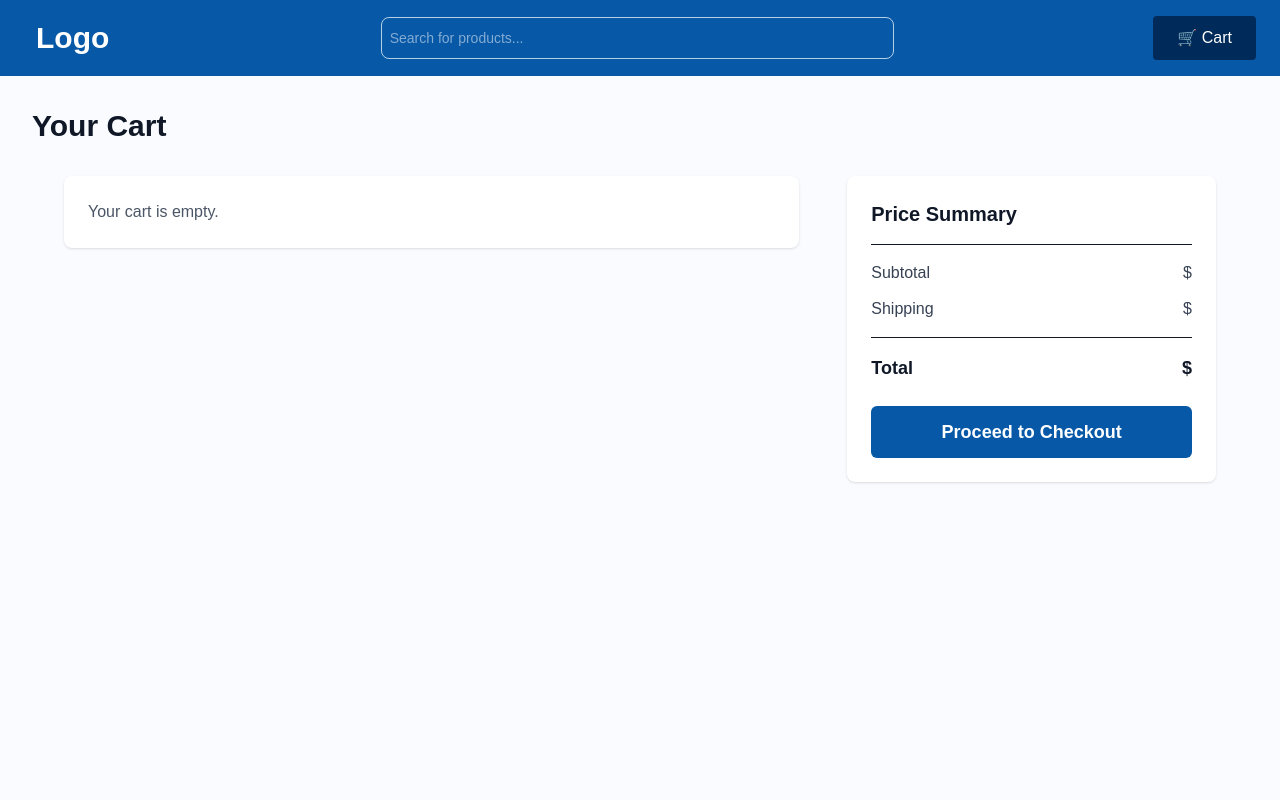
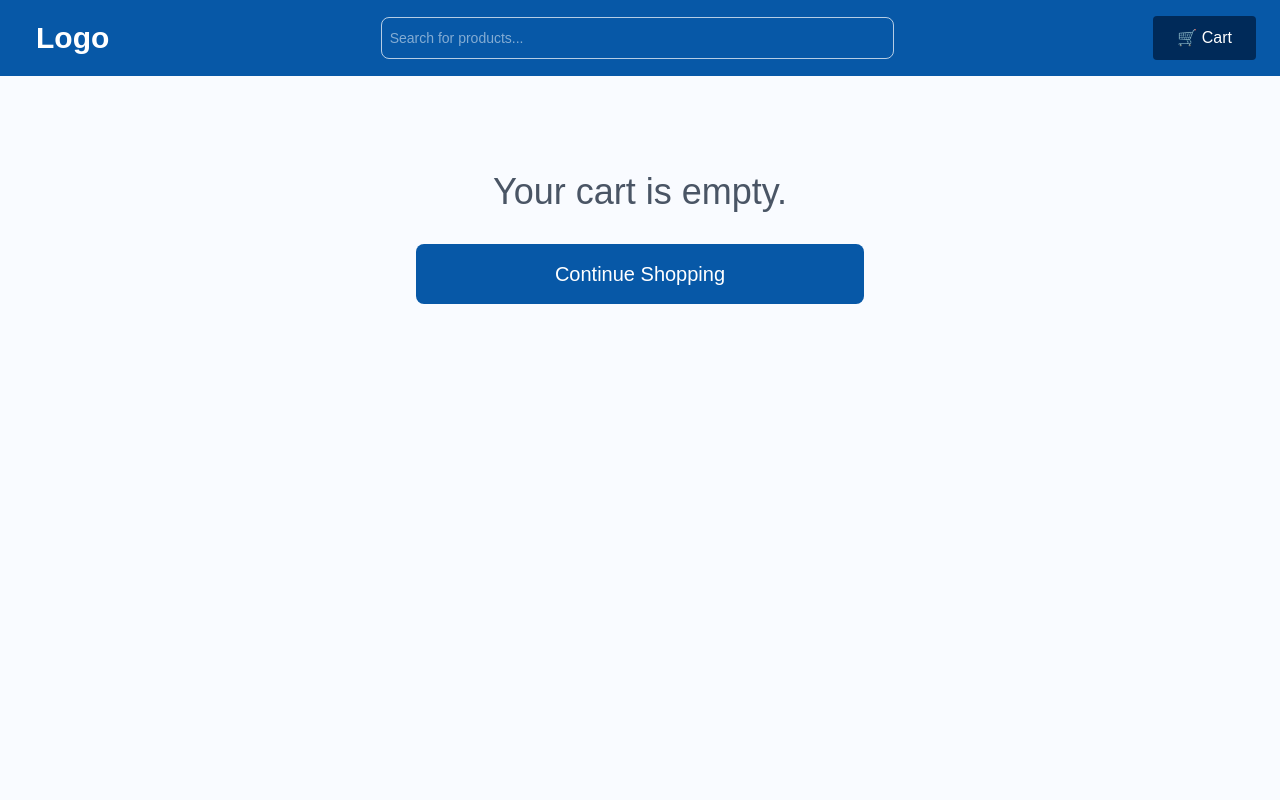
Before and after one commit to raaaghavv/ByteStore, a Next.js app: page /cart in a window 1280 px wide. Shown: the top 800 px of the page. Built offline with nearby package versions, Linux system fonts and the light colour scheme.

Commit message:
feat: import context values from useCart hook and show the cart page based on that

```diff
--- a/src/app/cart/page.js
+++ b/src/app/cart/page.js
@@ -1,27 +1,59 @@
 "use client";
+
+import Link from "next/link";
+import { useCart } from "../../context/CartContext";
 import { Trash2, Plus, Minus } from "lucide-react";
-const cartItems = [];
+import Image from "next/image";
+
 const CartPage = () => {
+  const { cartItems, updateQuantity, removeFromCart } = useCart();
+
+  // Calculate total price
+  const subtotal = cartItems.reduce(
+    (acc, item) => acc + item.price * item.quantity,
+    0
+  );
+
+  // By default shipping to free
+  let shipping = 0;
+
+  if (subtotal > 0 && subtotal <= 500) {
+    shipping = 40;
+  }
+  const total = subtotal + shipping;
+
   return (
     <main className="flex flex-col max-w-[1440px] min-h-screen mx-auto p-4 sm:p-6 lg:p-8">
-      <h1 className="text-3xl font-bold text-gray-900">Your Cart</h1>
-
-      <div className="flex p-4 sm:p-8 flex-col lg:flex-row gap-12 items-center lg:items-start">
-        {/* Cart Items List */}
-        <div className="w-full lg:flex-2/3 bg-white p-6 rounded-lg shadow-sm divide-y divide-gray-200">
       {cartItems.length === 0 ? (
-            <p className="text-gray-600">Your cart is empty.</p>
+        // --- Empty cart page ---
+        <div className="flex flex-col gap-8 text-center mt-16">
+          <p className="text-gray-600 text-4xl">Your cart is empty.</p>
+          <Link
+            href="/"
+            className="text-xl bg-brand hover:bg-accent rounded-lg py-4 text-white max-w-md mx-auto w-full"
+          >
+            Continue Shopping
+          </Link>
+        </div>
       ) : (
+        // Cart when items
         <>
+          <h1 className="text-3xl font-bold text-gray-900 mb-8">Your Cart</h1>
+          <div className="flex flex-col lg:flex-row gap-12 items-start">
+            {/* Cart list */}
+            <div className="w-full lg:w-2/3 bg-white p-6 rounded-lg shadow-sm">
+              <div className="divide-y divide-gray-200">
                 {cartItems.map((item) => (
                   <div
                     key={item.id}
                     className="flex flex-col sm:flex-row sm:justify-between gap-4 py-6"
                   >
-                  <div className="flex gap-5">
-                    <img
-                      src={item.image}
+                    <Link href={`/product/${item.id}`} className="flex gap-5">
+                      <Image
+                        src={item.images[0]}
                         alt={item.title}
+                        height={500}
+                        width={500}
                         className="w-24 h-24 object-cover rounded-md"
                       />
                       <div className="flex-1">
@@ -29,50 +61,68 @@ const CartPage = () => {
                           {item.title}
                         </h3>
                         <p className="text-lg font-medium text-gray-900 mt-1">
-                        $
+                          ${item.price.toFixed(2)}
                         </p>
                       </div>
-                  </div>
+                    </Link>
                     <div className="flex sm:flex-col sm:items-end justify-between gap-4">
-                    {/* Quantity Controls */}
+                      {/* Quantity control */}
                       <div className="flex items-center border border-gray-300 rounded-md">
-                      <button className="p-2 text-gray-600 hover:bg-gray-100 rounded-l-md">
+                        <button
+                          onClick={() =>
+                            updateQuantity(item.id, item.quantity - 1)
+                          }
+                          disabled={item.quantity <= 1}
+                          className="p-2 text-gray-600 hover:bg-gray-100 rounded-l-md disabled:opacity-50"
+                        >
                           <Minus size={16} />
                         </button>
-                      <span className="px-4 font-medium">{item.quantity}</span>
-                      <button className="p-2 text-gray-600 hover:bg-gray-100 rounded-r-md">
+                        <span className="px-4 font-medium">
+                          {item.quantity}
+                        </span>
+                        <button
+                          onClick={() =>
+                            updateQuantity(item.id, item.quantity + 1)
+                          }
+                          className="p-2 text-gray-600 hover:bg-gray-100 rounded-r-md"
+                        >
                           <Plus size={16} />
                         </button>
                       </div>
-                    {/* Remove Button */}
-                    <button className="text-red-500 hover:text-red-700 font-medium text-sm flex items-center gap-1">
+
+                      {/* Remove button */}
+                      <button
+                        onClick={() => removeFromCart(item.id)}
+                        className="text-red-500 hover:text-red-700 font-medium text-sm flex items-center gap-1"
+                      >
                         <Trash2 size={16} />
                         Remove
                       </button>
                     </div>
                   </div>
                 ))}
-            </>
-          )}
+              </div>
             </div>
 
-        {/* Price Summary */}
-        <div className="w-full lg:flex-1/3 bg-white p-6 rounded-lg shadow-sm">
+            {/* Price summary */}
+            <div className="w-full lg:w-1/3 bg-white p-6 rounded-lg shadow-sm">
               <h2 className="text-xl font-semibold text-gray-900 mb-4 border-b pb-4">
                 Price Summary
               </h2>
               <div className="space-y-3">
                 <div className="flex justify-between text-gray-700">
                   <span>Subtotal</span>
-              <span>$</span>
+                  <span>${subtotal.toFixed(2)}</span>
                 </div>
                 <div className="flex justify-between text-gray-700">
                   <span>Shipping</span>
-              <span>$</span>
+                  <span>
+                    {shipping === 0 ? "Free" : `$${shipping.toFixed(2)}`}
+                  </span>
                 </div>
                 <div className="border-t pt-4 mt-4 flex justify-between font-bold text-gray-900 text-lg">
                   <span>Total</span>
-              <span>$</span>
+                  <span>${total.toFixed(2)}</span>
                 </div>
               </div>
               <button className="w-full mt-6 bg-brand text-white py-3 rounded-md font-semibold hover:bg-accent transition-colors text-lg">
@@ -80,6 +130,8 @@ const CartPage = () => {
               </button>
             </div>
           </div>
+        </>
+      )}
     </main>
   );
 };
```
Lines whose indentation alone changed are shown as unchanged.
